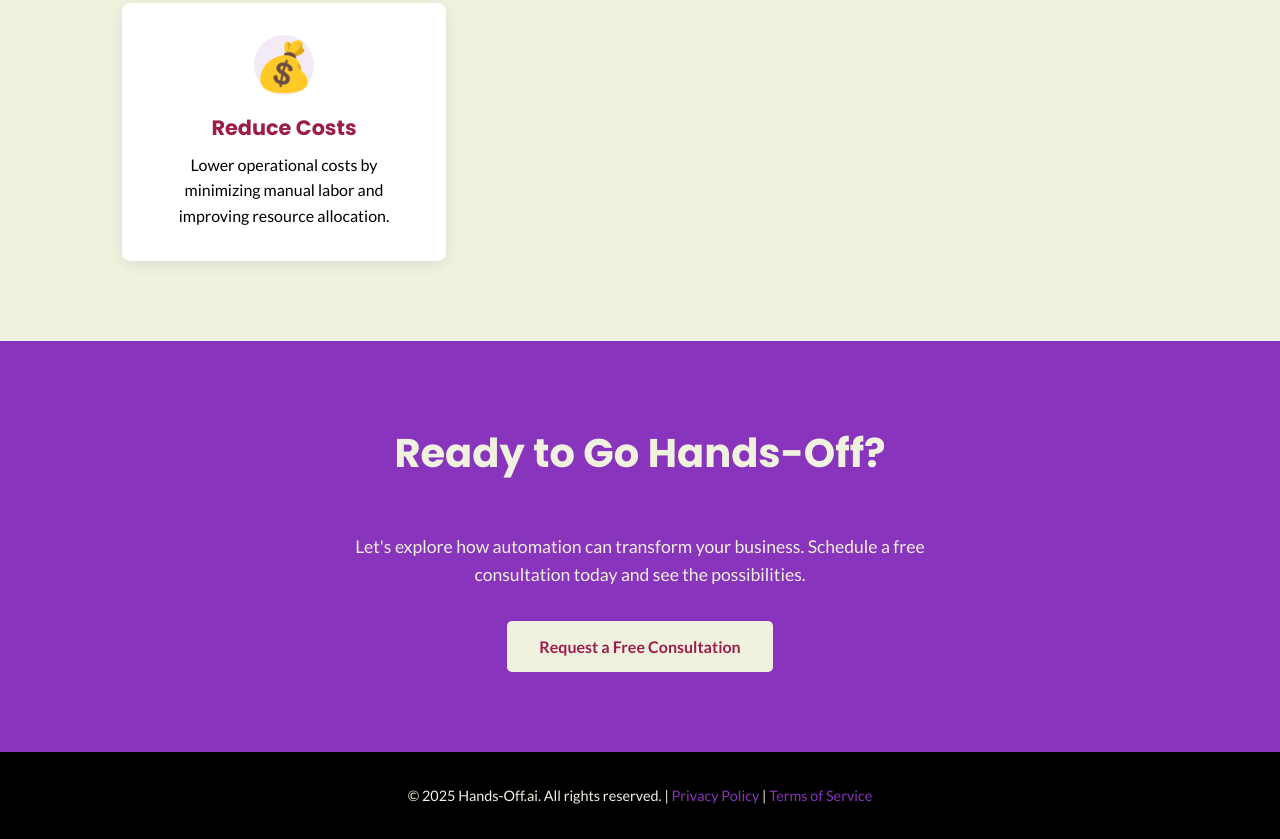
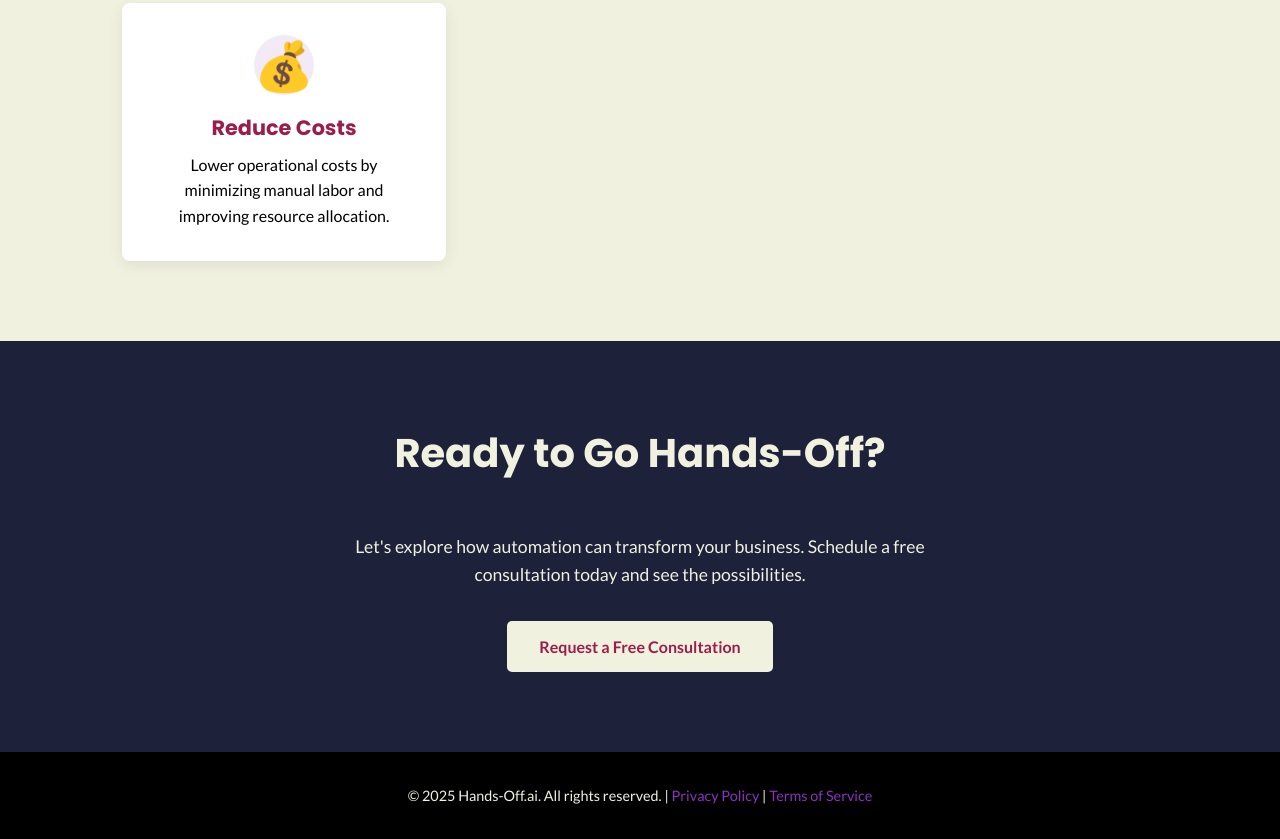
Before and after one commit to rhay-repo/hands-off-ai-domain, a plain HTML site: page index.html in a window 1280 px wide. Shown: the part 2594-3433 px from the top of the page. Drawn offline with Linux system fonts and the light colour scheme.

```diff
--- a/index.html
+++ b/index.html
@@ -13,6 +13,7 @@
         :root {
             --amaranth-purple: #9B1D4B;
             --dark-violet: #8834BC;
+            --space-cadet: #1D2139;
             --beige: #F1F1E0;
             --black: #000000;
             --heading-font: 'Poppins', sans-serif;
@@ -287,7 +288,9 @@
 
         /* Call to Action Section */
         .cta {
-            background-color: var(--dark-violet); /* Use a primary color for strong CTA bg */
+            /* Use a primary color for strong CTA bg */
+            /* background-color: var(--dark-violet); */
+            background-color: var(--space-cadet);
             color: var(--beige);
             text-align: center;
         }
```
